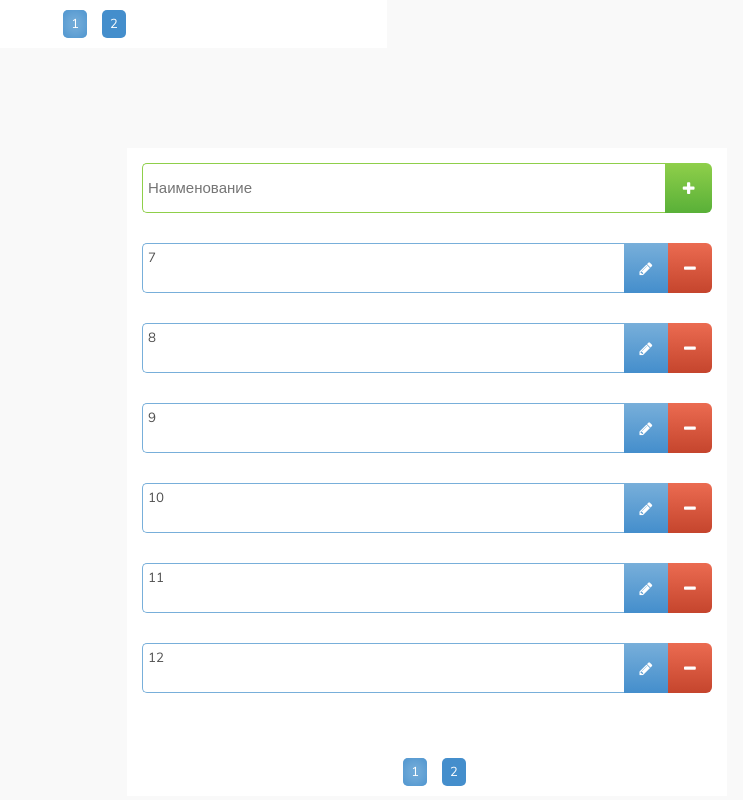
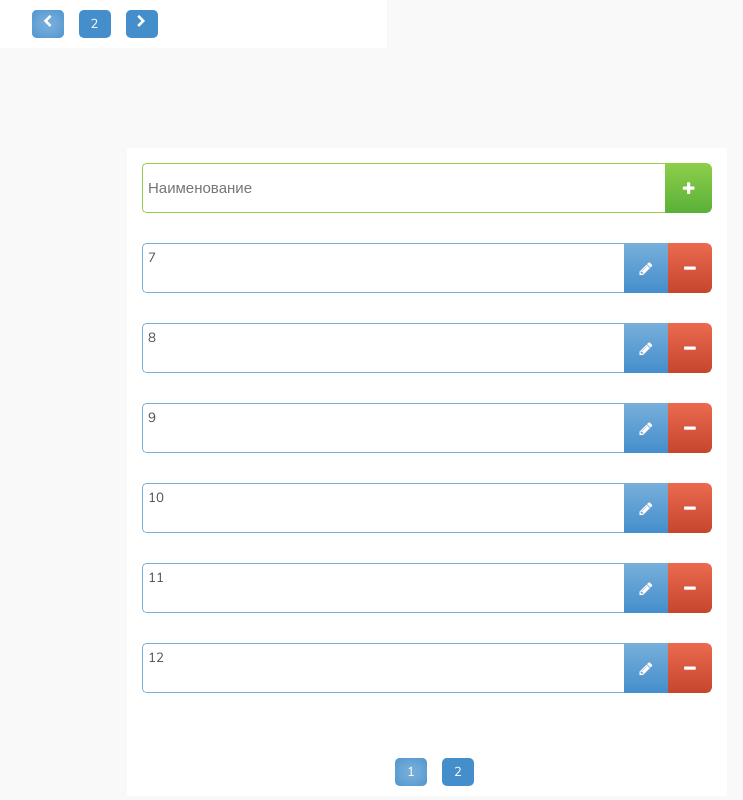
Before and after one commit to truerk/Pagination, a PHP site: page /index.php?page=2 in a window 1280 px wide. Shown: the whole page, without its empty margins (213-956 px from the left). Run offline with PHP 8.4, Linux system fonts and the light colour scheme; data comes from the database, SQL or seed files in the repository.

Commit message:
Добавил вывод 1 кнопки и кнопки навигации (пред, след)

```diff
--- a/index.php
+++ b/index.php
@@ -45,18 +45,162 @@
 
   <?php
 
+  /*for ($i=1; $i < $page_count+1; $i++) {
+
+    if ($i == $page_nom) {//если страница равна кнопке
+
+        if ($i == 1) {
+          $left1 = $i + 1;
+          $left2 = $i + 2;
+          $right1 = $i + 3;
+          $right2 = $i + 4;
+        ?>
+          <span><?=$i?></span>
+          <a href='<?php echo $_SERVER['PHP_SELF']?>?page=<?=$left1?>' disabled><?=$left1?></a>
+          <a href='<?php echo $_SERVER['PHP_SELF']?>?page=<?=$left2?>' disabled><?=$left2?></a>
+          <a href='<?php echo $_SERVER['PHP_SELF']?>?page=<?=$right1?>' disabled><?=$right1?></a>
+          <a href='<?php echo $_SERVER['PHP_SELF']?>?page=<?=$right2?>' disabled><?=$right2?></a>
+
+        <?php }else{
+          $left1 = $i - 2;
+          $left2 = $i - 1;
+          $right1 = $i + 1;
+          $right2 = $i + 2;
+        ?>
+          <a href='<?php echo $_SERVER['PHP_SELF']?>?page=<?=$left1?>' disabled><?=$left1?></a>
+          <a href='<?php echo $_SERVER['PHP_SELF']?>?page=<?=$left2?>' disabled><?=$left2?></a>
+          <span><?=$i?></span>
+          <a href='<?php echo $_SERVER['PHP_SELF']?>?page=<?=$right1?>' disabled><?=$right1?></a>
+          <a href='<?php echo $_SERVER['PHP_SELF']?>?page=<?=$right2?>' disabled><?=$right2?></a>
+        <?php } ?>
+
+
+
+
+
+    <?php break;
+    }
+  } */
+
+
   for ($i=1; $i < $page_count+1; $i++) {
+
     if ($i == $page_nom) {
-      echo "<span>$i</span>";
-    }else{
-      $a = $i ; ?>
-      <a href='<?php echo $_SERVER['PHP_SELF']?>?page=<?=$a?>' disabled><?=$i?></a>
-  <?php }
-  } ?>
+
+      if ($i == 1) {
+        $next = $i + 1; ?>
+        <span><i class="fa fa-chevron-left" aria-hidden="true"></i></span>
+        <span><?=$i?></span>
+        <a href='<?php echo $_SERVER['PHP_SELF']?>?page=<?=$next?>' disabled><i class="fa fa-chevron-right" aria-hidden="true"></i></a>
+     <?php }else if ($page_count > 1) {
+
+        if ($i == $page_count) {
+          $back = $i - 1; ?>
+          <a href='<?php echo $_SERVER['PHP_SELF']?>?page=<?=$back?>' disabled><i class="fa fa-chevron-left" aria-hidden="true"></i></a>
+          <span><?=$i?></span>
+          <span><i class="fa fa-chevron-right" aria-hidden="true"></i></span>
+       <?php }else{
+          $back = $i - 1;
+          $next = $i + 1; ?>
+          <a href='<?php echo $_SERVER['PHP_SELF']?>?page=<?=$back?>' disabled><i class="fa fa-chevron-left" aria-hidden="true"></i></a>
+          <span><?=$i?></span>
+          <a href='<?php echo $_SERVER['PHP_SELF']?>?page=<?=$next?>' disabled><i class="fa fa-chevron-right" aria-hidden="true"></i></a>
+       <?php }
+
+      }
+
+    }
+
+  }
+
+  /*for ($i=1; $i < $page_count+1; $i++) {
+
+
+    if ($i == $page_nom) {//если страница равна кнопке
+
+      if ($i == 1) {
+        $right1 = $i + 1;
+        ?>
+        <span><i class="fa fa-chevron-left" aria-hidden="true"></i></span>
+        <span><?=$i?></span>
+        <a href='<?php echo $_SERVER['PHP_SELF']?>?page=<?=$right1?>' disabled><i class="fa fa-chevron-right" aria-hidden="true"></i></a>
+      <?php }else if ($page_count > 1) {
+        if ($i == $page_count) {
+          $left1 = $i - 1;
+        ?>
+
+          <a href='<?php echo $_SERVER['PHP_SELF']?>?page=<?=$left1?>' disabled><i class="fa fa-chevron-left" aria-hidden="true"></i></a>
+          <span><?=$i?></span>
+          <span><i class="fa fa-chevron-right" aria-hidden="true"></i></span>
+       <?php }
+      }
+
+
+          $left1 = $i - 1;
+          $right1 = $i + 1;
+        ?>
+          <a href='<?php echo $_SERVER['PHP_SELF']?>?page=<?=$left1?>' disabled><i class="fa fa-chevron-left" aria-hidden="true"></i></a>
+          <span><?=$i?></span>
+          <a href='<?php echo $_SERVER['PHP_SELF']?>?page=<?=$right1?>' disabled><i class="fa fa-chevron-right" aria-hidden="true"></i></a>
+
+    <?php
+    }
+  }*/
+
+?>
 
   </div>
 
-<?php ?>
+<?php
+
+  /*for ($i=1; $i < кол-во страниц + 1; $i++) {
+
+    if ($i == номер страницы) {
+
+      if ($i == 1) {
+
+        if (кол-во страниц == 1) {
+          выводим выключенную кнопку
+        }else if (кол-во страниц == 2) {
+          выводим выключенную кнопку
+          след кнопка 2
+        }else if (кол-во страниц == 3) {
+          выводим выключенную кнопку
+          след кнопка 2
+          след кнопка 3
+        }else if (кол-во страниц == 4) {
+          выводим выключенную кнопку
+          след кнопка 2
+          след кнопка 3
+          след кнопка 4
+        }else if (кол-во страниц == 5) {
+          выводим выключенную кнопку
+          след кнопка 2
+          след кнопка 3
+          след кнопка 4
+          след кнопка 5
+        }
+
+      }else if ($i == 2) {
+
+        if (кол-во страниц == 2) {
+          пред кнопка 1
+          выводим выключенную кнопку
+        }
+
+
+
+      }
+
+    }
+
+  }*/
+
+
+
+
+
+?>
 <!DOCTYPE html>
 <html>
 <head>
--- a/style/style.css
+++ b/style/style.css
@@ -216,7 +216,9 @@ html {
 }
 .task-page-content a{
   margin-left: 15px;
-  padding: 5px 8px;
+  padding: 5px;
+  width: 32px;
+  text-align: center;
   border-radius: 5px;
   box-shadow: inset 0px 0px 15px 0px #448ECC;
   background-color: #78AFDA;
@@ -228,7 +230,9 @@ html {
 
 .task-page-content span{
   margin-left: 15px;
-  padding: 5px 8px;
+  padding: 5px;
+  width: 32px;
+  text-align: center;
   border-radius: 5px;
   background-color: #448ECC;
   color: #fff;
```
